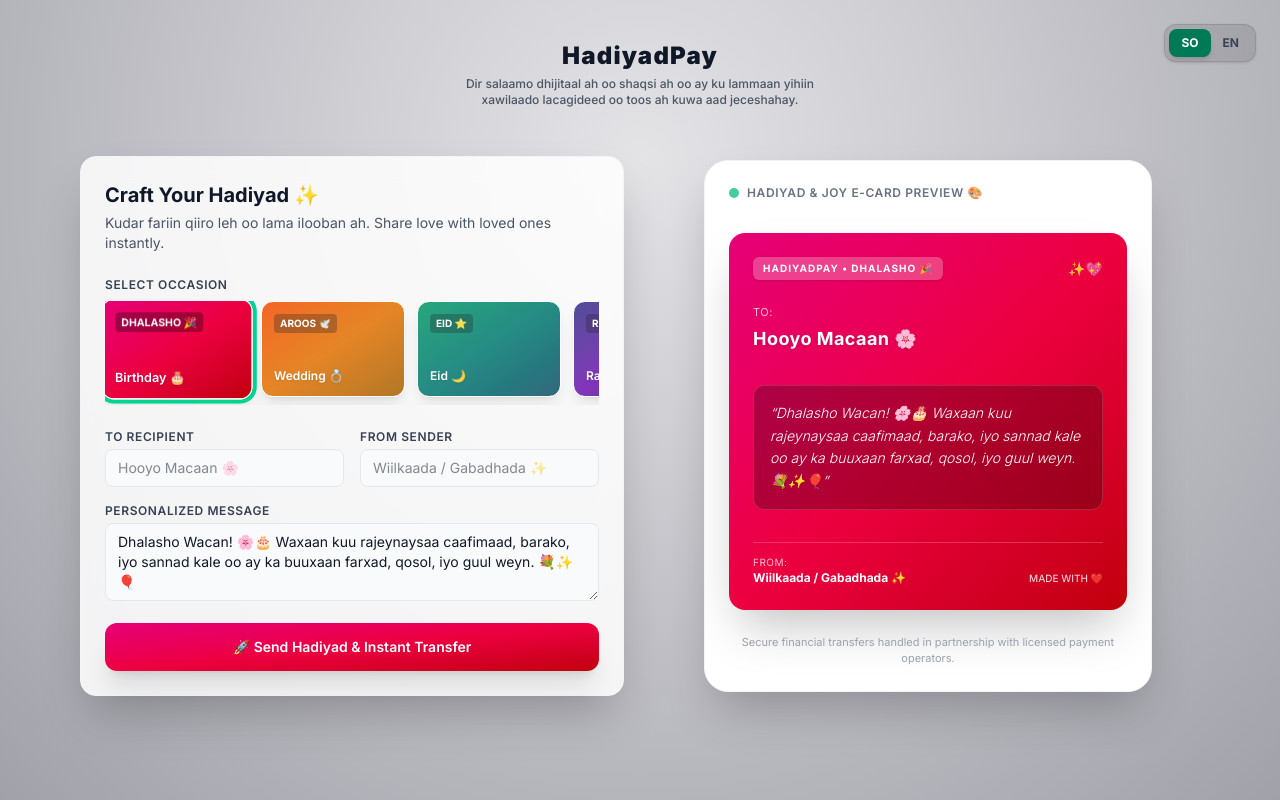
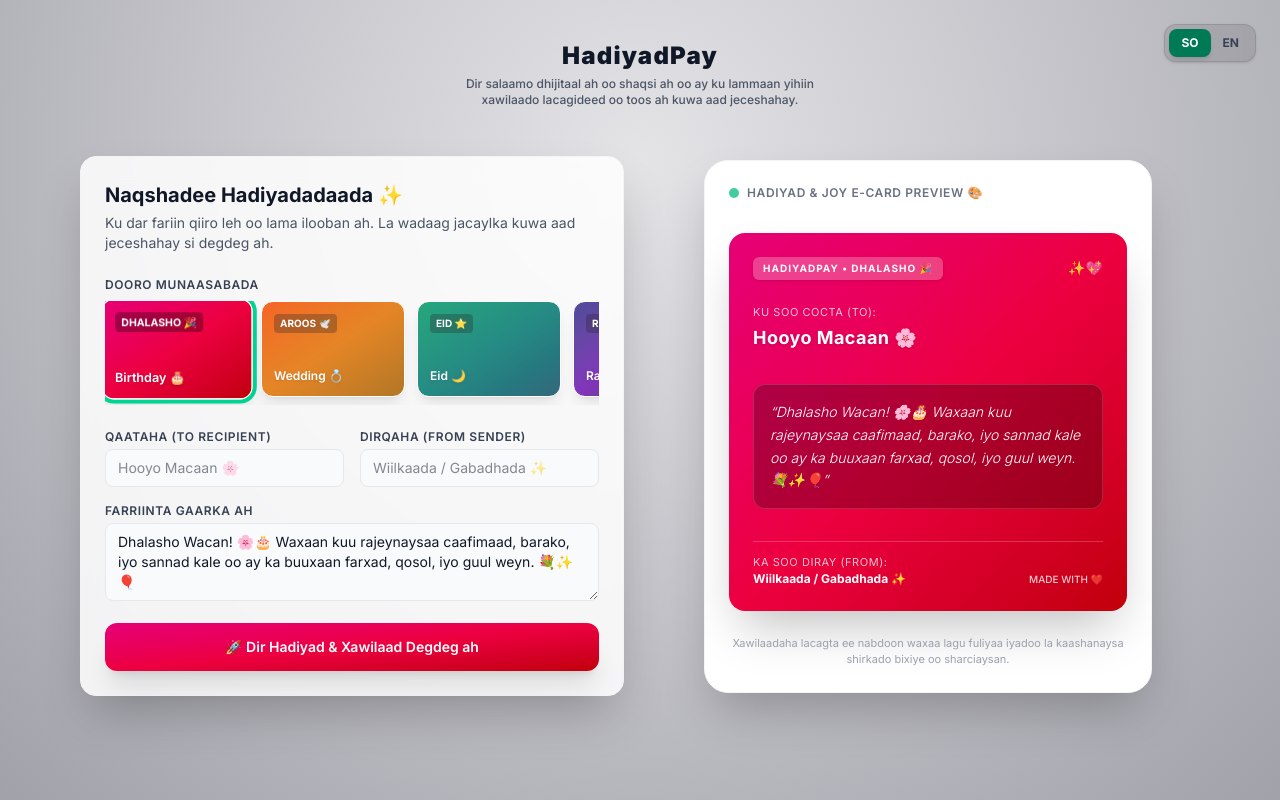
Before and after one commit to hrmadenITFLOWZ/hadiyadpay, a Next.js app: page / in a window 1280 px wide. Built offline with nearby package versions, Linux system fonts and the light colour scheme.

Commit message:
Add Somali translations for UI labels, disclaimer, buttons, and checkout modal, with SO as default

```diff
--- a/src/app/components/CardBuilder.tsx
+++ b/src/app/components/CardBuilder.tsx
@@ -26,11 +26,11 @@ export default function CardBuilder({ currentLanguage }: CardBuilderProps) {
       <div className="bg-white/85 backdrop-blur-md p-6 rounded-2xl shadow-2xl border border-gray-100 flex flex-col gap-6">
         <div>
           <h2 className="text-xl font-bold text-gray-900 mb-1">
-            {currentLanguage === 'nl' ? 'Ontwerp je Hadiyad ✨' : 'Craft Your Hadiyad ✨'}
+            {currentLanguage === 'so' ? 'Naqshadee Hadiyadadaada ✨' : 'Craft Your Hadiyad ✨'}
           </h2>
           <p className="text-sm text-gray-600">
-            {currentLanguage === 'nl'
-              ? 'Kudar fariin qiiro leh oo lama ilooban ah. Deel direct liefde met dierbaren.'
+            {currentLanguage === 'so'
+              ? 'Ku dar fariin qiiro leh oo lama ilooban ah. La wadaag jacaylka kuwa aad jeceshahay si degdeg ah.'
               : 'Kudar fariin qiiro leh oo lama ilooban ah. Share love with loved ones instantly.'}
           </p>
         </div>
@@ -38,7 +38,7 @@ export default function CardBuilder({ currentLanguage }: CardBuilderProps) {
         {/* Select Occasion */}
         <div>
           <label className="block text-xs font-semibold text-gray-700 uppercase tracking-wider mb-2">
-            {currentLanguage === 'nl' ? 'SELECTEER GELEGENHEID' : 'SELECT OCCASION'}
+            {currentLanguage === 'so' ? 'DOORO MUNAASABADA' : 'SELECT OCCASION'}
           </label>
           <div className="flex gap-3 overflow-x-auto pb-2 scrollbar-thin scrollbar-thumb-gray-300">
             {cardOptions.map((card) => {
@@ -68,7 +68,7 @@ export default function CardBuilder({ currentLanguage }: CardBuilderProps) {
           <div className="grid grid-cols-1 sm:grid-cols-2 gap-4">
             <div>
               <label className="block text-xs font-semibold text-gray-700 uppercase tracking-wider mb-1">
-                {currentLanguage === 'nl' ? 'AAN ONTVANGER' : 'TO RECIPIENT'}
+                {currentLanguage === 'so' ? 'QAATAHA (TO RECIPIENT)' : 'TO RECIPIENT'}
               </label>
               <input
                 type="text"
@@ -80,7 +80,7 @@ export default function CardBuilder({ currentLanguage }: CardBuilderProps) {
             </div>
             <div>
               <label className="block text-xs font-semibold text-gray-700 uppercase tracking-wider mb-1">
-                {currentLanguage === 'nl' ? 'VAN AFZENDER' : 'FROM SENDER'}
+                {currentLanguage === 'so' ? 'DIRQAHA (FROM SENDER)' : 'FROM SENDER'}
               </label>
               <input
                 type="text"
@@ -94,7 +94,7 @@ export default function CardBuilder({ currentLanguage }: CardBuilderProps) {
 
           <div>
             <label className="block text-xs font-semibold text-gray-700 uppercase tracking-wider mb-1">
-              {currentLanguage === 'nl' ? 'PERSOONLIJK BERICHT' : 'PERSONALIZED MESSAGE'}
+              {currentLanguage === 'so' ? 'FARRIINTA GAARKA AH' : 'PERSONALIZED MESSAGE'}
             </label>
             <textarea
               rows={3}
@@ -108,7 +108,7 @@ export default function CardBuilder({ currentLanguage }: CardBuilderProps) {
             onClick={() => setIsCheckoutOpen(true)}
             className={`w-full py-3.5 px-4 bg-gradient-to-br ${selectedCard.gradient} hover:brightness-110 text-white font-semibold rounded-xl shadow-xl transition-all duration-300 flex items-center justify-center gap-2 text-sm`}
           >
-            <span>🚀 {currentLanguage === 'nl' ? 'Verstuur Hadiyad & Directe Overmaking' : 'Send Hadiyad & Instant Transfer'}</span>
+            <span>🚀 {currentLanguage === 'so' ? 'Dir Hadiyad & Xawilaad Degdeg ah' : 'Send Hadiyad & Instant Transfer'}</span>
           </button>
         </div>
       </div>
@@ -134,7 +134,9 @@ export default function CardBuilder({ currentLanguage }: CardBuilderProps) {
             </div>
 
             <div className="my-6">
-              <p className="text-[11px] uppercase tracking-wider opacity-75 mb-1">TO:</p>
+              <p className="text-[11px] uppercase tracking-wider opacity-75 mb-1">
+                {currentLanguage === 'so' ? 'KU SOO COCTA (TO):' : 'TO:'}
+              </p>
               <h3 className="text-lg font-bold tracking-wide drop-shadow">
                 {recipientName ? recipientName : 'Hooyo Macaan 🌸'}
               </h3>
@@ -148,7 +150,9 @@ export default function CardBuilder({ currentLanguage }: CardBuilderProps) {
 
             <div className="mt-6 flex justify-between items-end border-t border-white/20 pt-3">
               <div>
-                <p className="text-[10px] uppercase tracking-wider opacity-75">FROM:</p>
+                <p className="text-[11px] uppercase tracking-wider opacity-75">
+                  {currentLanguage === 'so' ? 'KA SOO DIRAY (FROM):' : 'FROM:'}
+                </p>
                 <p className="text-xs font-bold">
                   {senderName ? senderName : 'Wiilkaada / Gabadhada ✨'}
                 </p>
@@ -159,8 +163,8 @@ export default function CardBuilder({ currentLanguage }: CardBuilderProps) {
 
           <div className="text-center mt-4">
             <p className="text-[11px] text-gray-400">
-              {currentLanguage === 'nl'
-                ? 'Veilige financiële overmakingen in samenwerking met gelicentieerde partners.'
+              {currentLanguage === 'so'
+                ? 'Xawilaadaha lacagta ee nabdoon waxaa lagu fuliyaa iyadoo la kaashanaysa shirkado bixiye oo sharciaysan.'
                 : 'Secure financial transfers handled in partnership with licensed payment operators.'}
             </p>
           </div>
@@ -176,6 +180,7 @@ export default function CardBuilder({ currentLanguage }: CardBuilderProps) {
         senderName={senderName}
         message={message}
         cardPrice={10}
+        initialLanguage={currentLanguage === 'so' ? 'so' : 'en'}
       />
     </div>
   );
```
